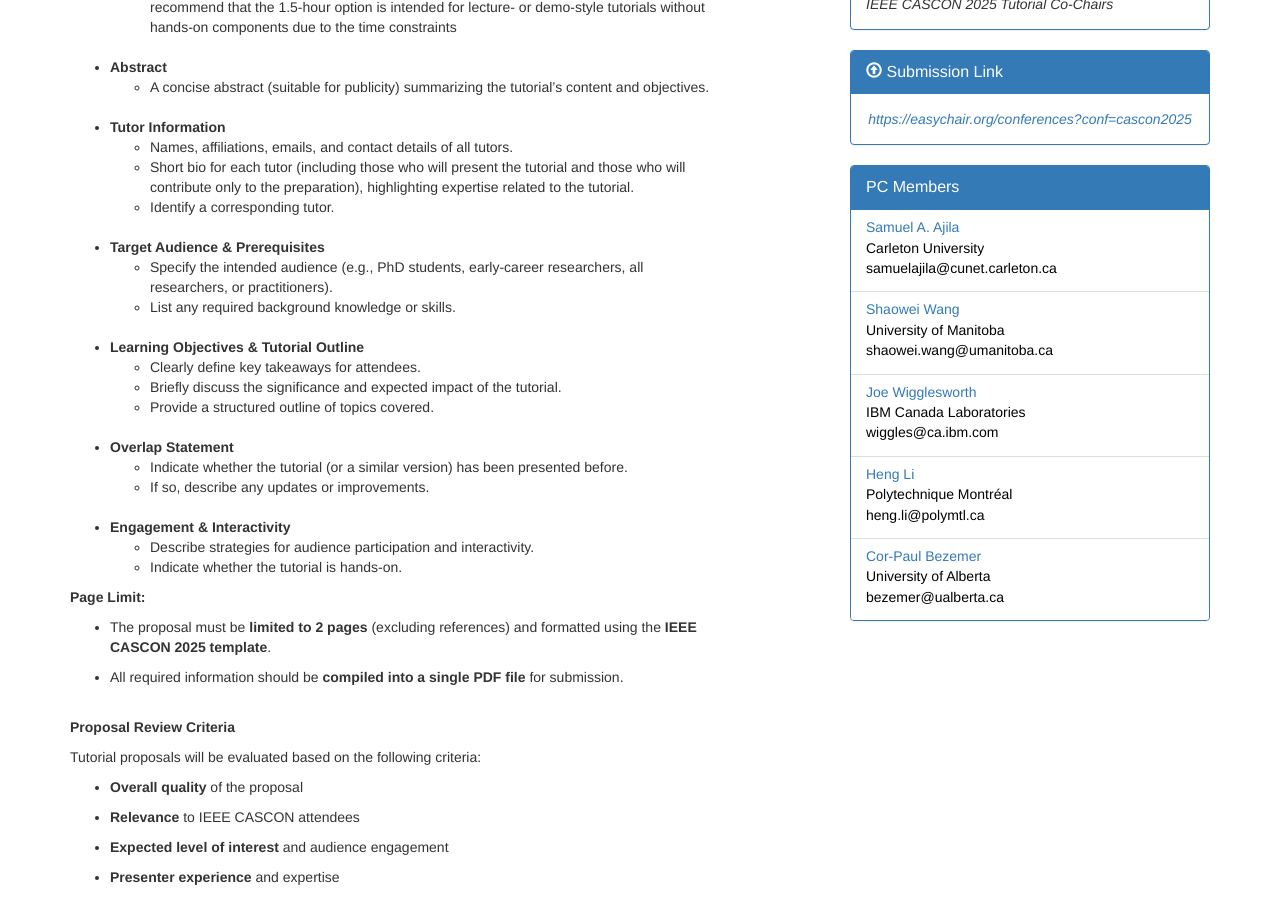
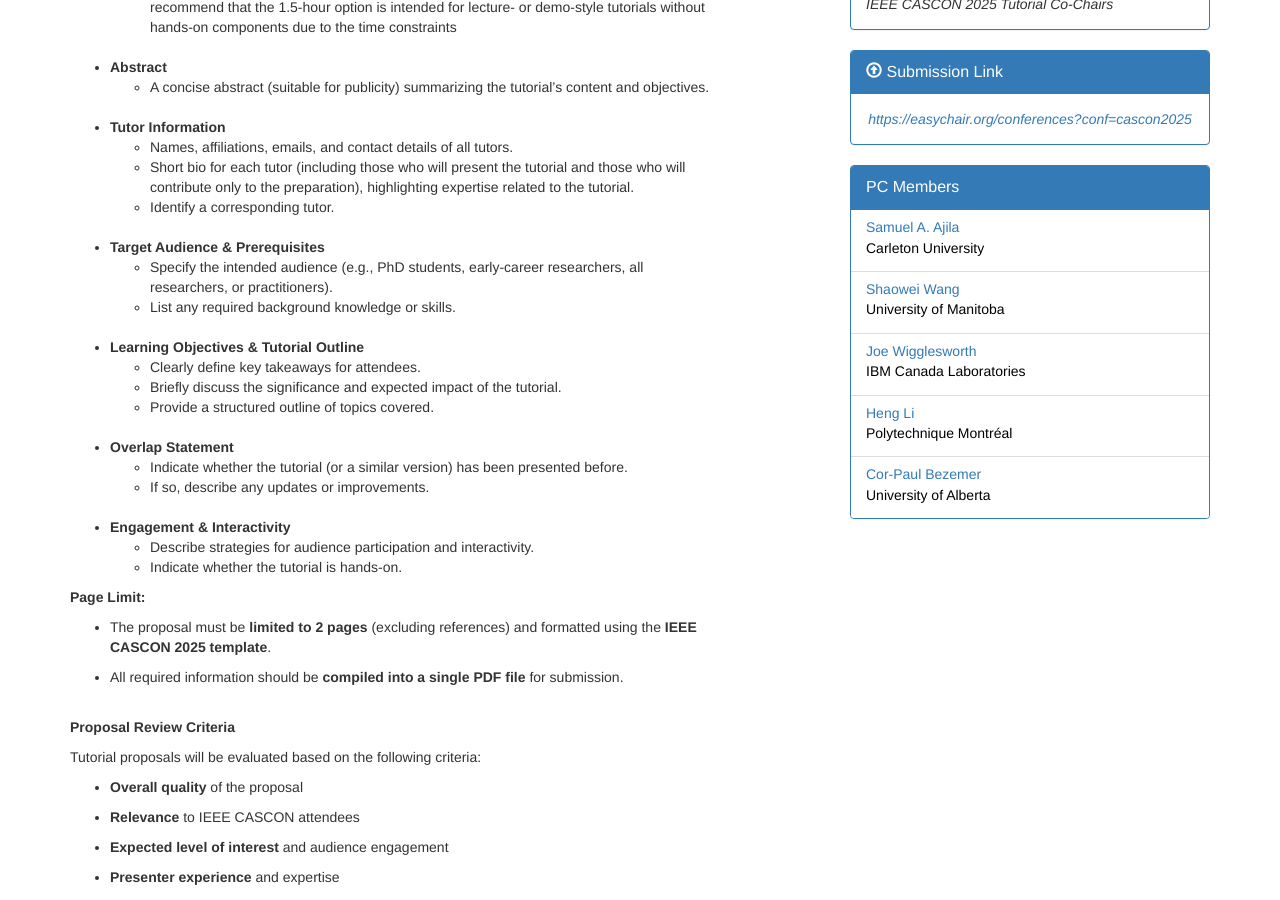
Before and after one commit to ICCSSE/CASCON2025, a Jekyll site: the page built from tracks/tutorials.md, in a window 1280 px wide and 900 px high, scrolled down 761 px. Built offline with Jekyll 4.4.1, drawn with Linux system fonts in a browser that asks for light colours.

Commit message:
Update tutorials.md

```diff
--- a/tracks/tutorials.md
+++ b/tracks/tutorials.md
@@ -181,7 +181,7 @@ title: "Tutorials Track"
               <h5 class="media-heading">Samuel A. Ajila</h5>
             </a>
             <h5 class="media-heading text-black">Carleton University</h5>
-            <h5 class="media-heading text-black">samuelajila@cunet.carleton.ca</h5>
+<!--             <h5 class="media-heading text-black">samuelajila@cunet.carleton.ca</h5> -->
           </div>
         </div>
       </li>
@@ -192,7 +192,7 @@ title: "Tutorials Track"
               <h5 class="media-heading">Shaowei Wang</h5>
             </a>
             <h5 class="media-heading text-black">University of Manitoba</h5>
-            <h5 class="media-heading text-black">shaowei.wang@umanitoba.ca</h5>
+<!--             <h5 class="media-heading text-black">shaowei.wang@umanitoba.ca</h5> -->
           </div>
         </div>
       </li>
@@ -203,7 +203,7 @@ title: "Tutorials Track"
               <h5 class="media-heading">Joe Wigglesworth</h5>
             </a>
             <h5 class="media-heading text-black">IBM Canada Laboratories</h5>
-            <h5 class="media-heading text-black">wiggles@ca.ibm.com</h5>
+<!--             <h5 class="media-heading text-black">wiggles@ca.ibm.com</h5> -->
           </div>
         </div>
       </li>
@@ -214,7 +214,7 @@ title: "Tutorials Track"
               <h5 class="media-heading">Heng Li</h5>
             </a>
             <h5 class="media-heading text-black">Polytechnique Montréal</h5>
-            <h5 class="media-heading text-black">heng.li@polymtl.ca</h5>
+<!--             <h5 class="media-heading text-black">heng.li@polymtl.ca</h5> -->
           </div>
         </div>
       </li>
@@ -225,7 +225,7 @@ title: "Tutorials Track"
               <h5 class="media-heading">Cor-Paul Bezemer</h5>
             </a>
             <h5 class="media-heading text-black">University of Alberta</h5>
-            <h5 class="media-heading text-black">bezemer@ualberta.ca</h5>
+<!--             <h5 class="media-heading text-black">bezemer@ualberta.ca</h5> -->
           </div>
         </div>
       </li>
```
